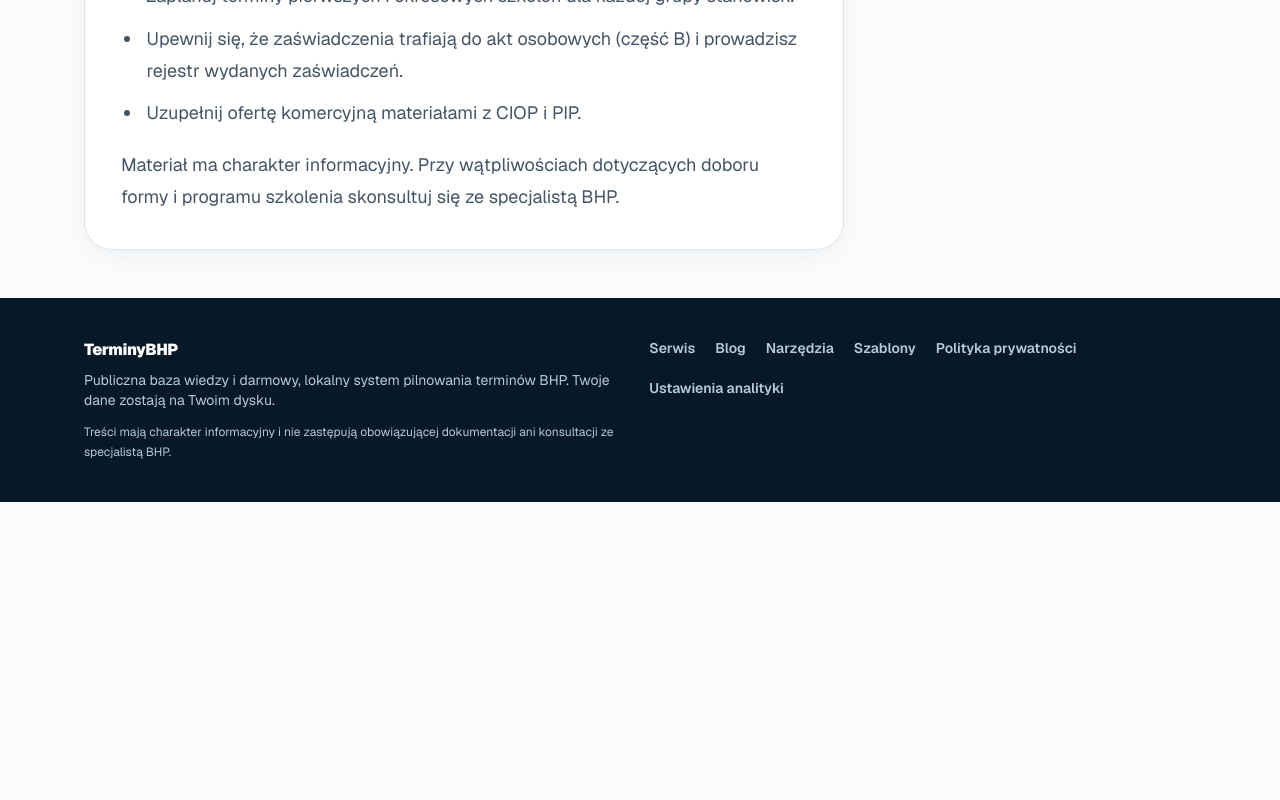
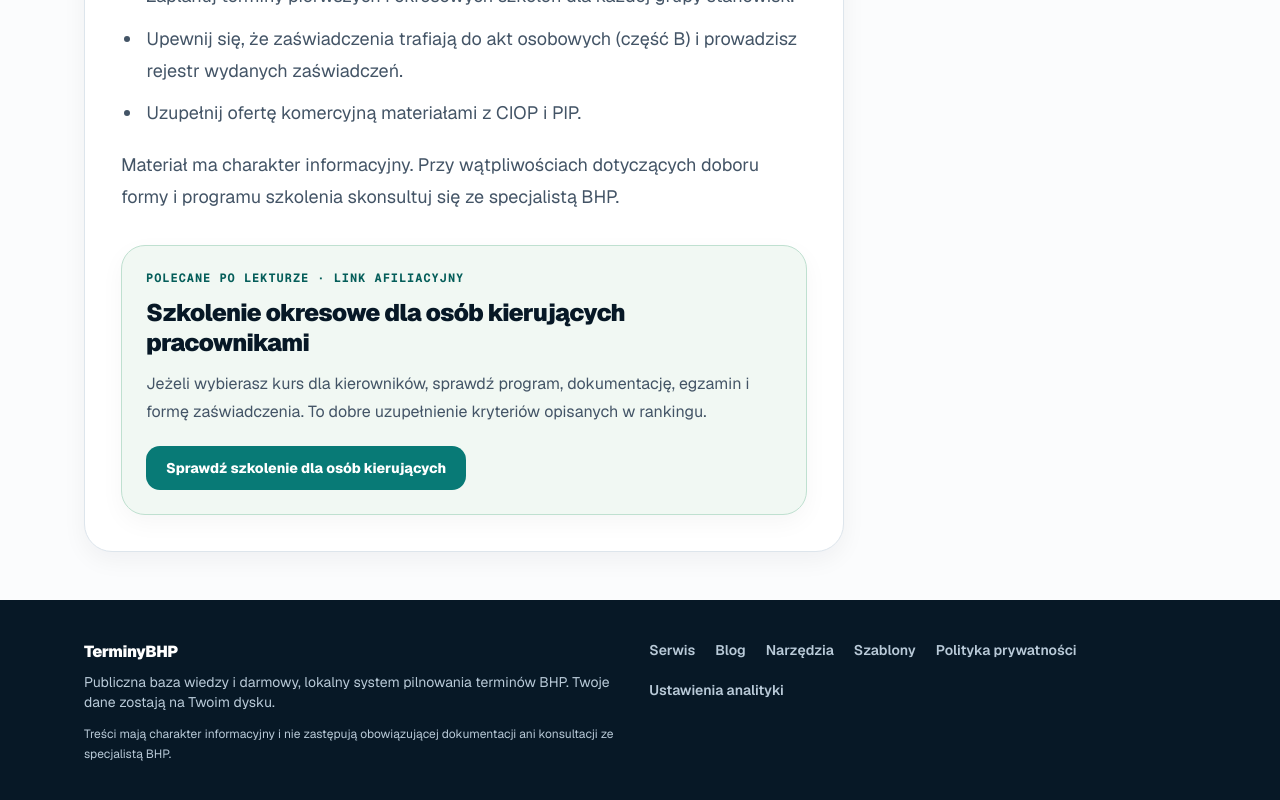
Before and after one commit to RafalWoz/terminarzBHP, a Next.js app in the folder terminybhp-portal/: page /blog/kurs-bhp-online in a window 1280 px wide. Shown: the part 7707-8507 px from the top of the page. Before the commit the page ends 8209 px from the top, so only its background shows below. Built offline with nearby package versions, Linux system fonts and the light colour scheme.

Commit message:
Render affiliate recommendations in blog posts

```diff
--- a/terminybhp-portal/src/app/blog/[slug]/page.tsx
+++ b/terminybhp-portal/src/app/blog/[slug]/page.tsx
@@ -2,6 +2,7 @@
 import Link from "next/link";
 import { notFound } from "next/navigation";
 import { getAllPostSlugs, getPost } from "@/lib/content";
+import { getAffiliateRecommendation, isAffiliateHref } from "@/lib/affiliateLinks";
 
 type BlogPostPageProps = { params: Promise<{ slug: string }> };
 
@@ -56,7 +57,8 @@ function sanitizeArticleHtml(html: string) {
       const canonicalHref = canonicalizeArticleHref(href);
       const safeHref = escapeHtmlAttribute(canonicalHref);
       if (/^https?:\/\//i.test(href)) {
-        return `<a href="${safeHref}" target="_blank" rel="noopener noreferrer">`;
+        const rel = isAffiliateHref(href) ? "sponsored nofollow noopener noreferrer" : "noopener noreferrer";
+        return `<a href="${safeHref}" target="_blank" rel="${rel}">`;
       }
       return `<a href="${safeHref}">`;
     });
@@ -67,6 +69,18 @@ function ArticleContent({ content, contentHtml }: { content: string[]; contentHt
     return <div className="article-content text-lg leading-8 text-[var(--slate-700)]" dangerouslySetInnerHTML={{ __html: sanitizeArticleHtml(contentHtml) }} />;
   }
   return <div className="article-content text-lg leading-8 text-[var(--slate-700)]">{content.map((paragraph, index) => <p key={index}>{paragraph}</p>)}</div>;
+}
+
+function AffiliateRecommendation({ slug }: { slug: string }) {
+  const affiliate = getAffiliateRecommendation(slug);
+  if (!affiliate) return null;
+
+  return <aside aria-label="Polecany materiał" className="mt-8 rounded-[24px] border border-[#bfe0d0] bg-[#F1F8F3] p-5 shadow-[0_8px_24px_rgba(7,24,38,0.04)] sm:p-6">
+    <p className="font-mono text-xs font-bold uppercase tracking-[0.08em] text-[var(--teal-700)]">Polecane po lekturze · link afiliacyjny</p>
+    <h2 className="mt-3 text-2xl font-black leading-tight tracking-[-0.03em] text-[var(--navy-950)]">{affiliate.title}</h2>
+    <p className="mt-3 text-base leading-7 text-[var(--slate-700)]">{affiliate.description}</p>
+    <a href={affiliate.href} target="_blank" rel="sponsored nofollow noopener noreferrer" className="mt-5 inline-flex rounded-[14px] bg-[var(--teal-600)] px-5 py-3 text-sm font-extrabold text-white hover:bg-[var(--teal-700)]">{affiliate.cta}</a>
+  </aside>;
 }
 
 export async function generateMetadata({ params }: BlogPostPageProps) {
@@ -143,7 +157,10 @@ export default async function BlogPostPage({ params }: BlogPostPageProps) {
       </div>
     </section>
     <section className="mx-auto grid max-w-[1160px] gap-8 px-5 py-12 sm:px-6 lg:grid-cols-[minmax(0,1fr)_320px]">
-      <article className="rounded-[28px] border border-[var(--slate-200)] bg-white p-6 shadow-[0_8px_24px_rgba(7,24,38,0.05)] sm:p-9"><ArticleContent content={post.content} contentHtml={post.contentHtml} /></article>
+      <article className="rounded-[28px] border border-[var(--slate-200)] bg-white p-6 shadow-[0_8px_24px_rgba(7,24,38,0.05)] sm:p-9">
+        <ArticleContent content={post.content} contentHtml={post.contentHtml} />
+        <AffiliateRecommendation slug={post.slug} />
+      </article>
       <aside className="space-y-5">
         <div className="rounded-[20px] border border-[#f6d997] bg-[var(--amber-50)] p-5 text-[#77520b]"><p className="font-black">Kiedy to nie wystarczy?</p><p className="mt-2 text-sm leading-6">Jeśli sytuacja dotyczy wypadku, sporu, kontroli albo nietypowego stanowiska, potraktuj wpis jako punkt startu i sprawdź szczegóły w dokumentacji firmowej.</p></div>
         <div className="rounded-[24px] bg-[var(--navy-900)] p-6 text-white shadow-[var(--shadow-soft)]"><p className="font-black">Kolejny krok</p><p className="mt-2 text-sm leading-6 text-[#b9cad8]">Uporządkuj pracowników, daty i przypomnienia w jednym rejestrze, zanim termin stanie się problemem.</p><Link href="/serwis/" className="mt-5 inline-flex rounded-[14px] bg-[var(--teal-600)] px-4 py-2.5 text-sm font-extrabold text-white hover:bg-[var(--teal-700)]">Przejdź do serwisu</Link></div>
```
